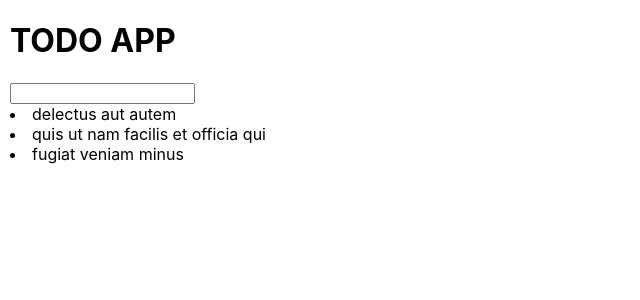
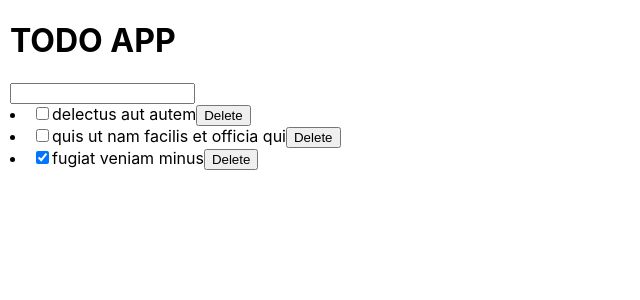
Before and after one commit to AlesiaCikalleshi/todo-app, a React (Create React App) app in the folder todo-app/: page / in a window 1280 px wide. Shown: the top 300 px of the page, without its empty margins (0-640 px from the left). Built offline with nearby package versions, Linux system fonts and the light colour scheme.

Commit message:
checkbox and delete button added

```diff
--- a/todo-app/src/ToDoList.js
+++ b/todo-app/src/ToDoList.js
@@ -3,9 +3,15 @@ export default function ToDoList({tasks}) {
         <>
             {tasks.map(task =>
                 <li key={task.id}>
+                    <input type="checkbox" checked={task.completed}/>
                     {task.text}
+
+                    <button>
+                        Delete
+                    </button>
                 </li>
             )
+
 
             }
         </>
```
